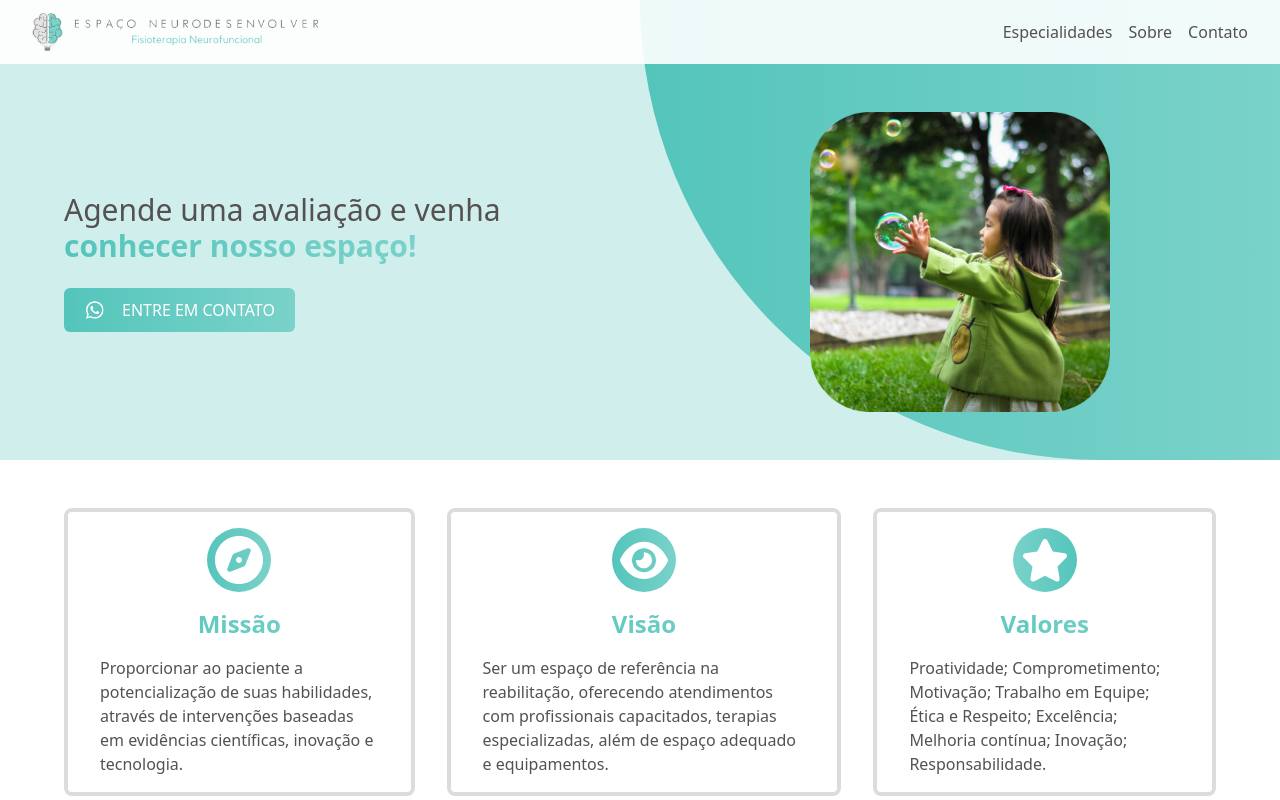
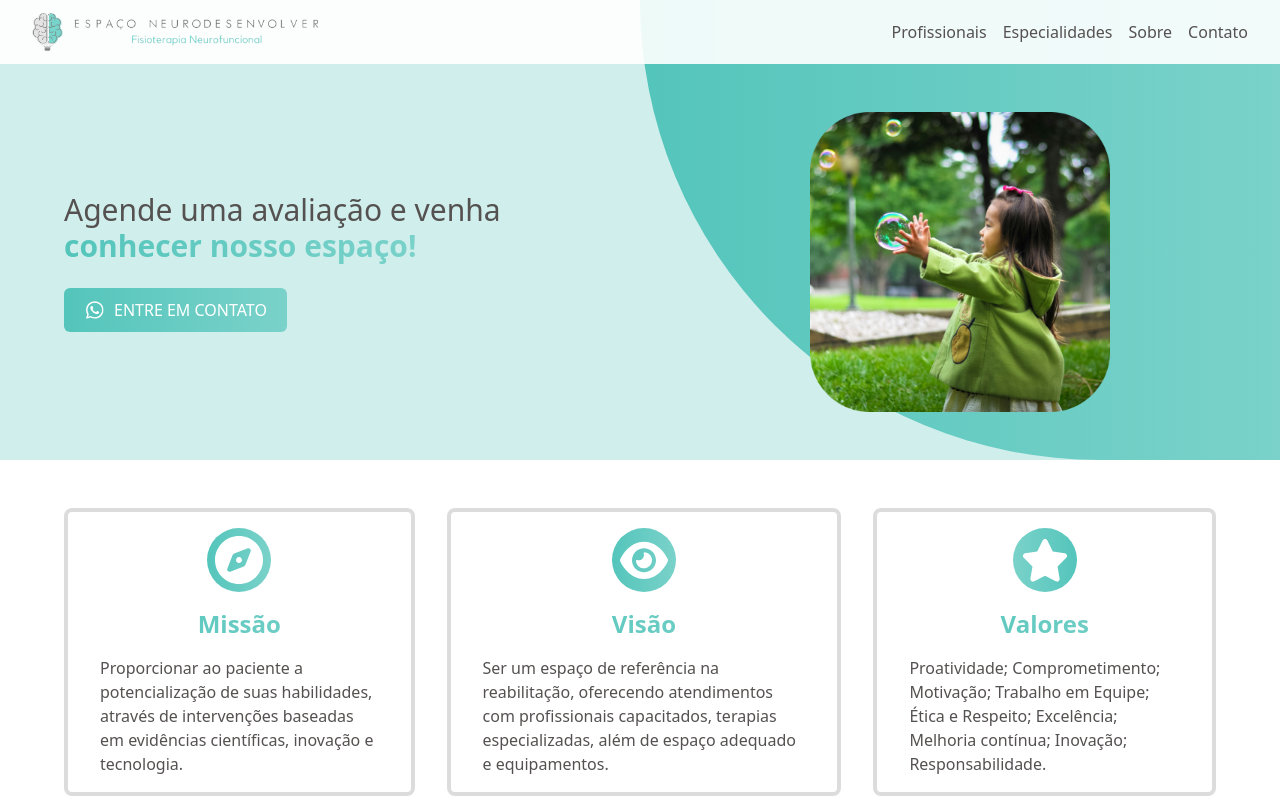
Before and after one commit to NathanPatrzyk/espaconeurodesenvolver, a React (Vite) app: page / in a window 1280 px wide. Shown: the top 800 px of the page. Built offline with nearby package versions, Linux system fonts and the light colour scheme.

Commit message:
version-3.0.1

```diff
--- a/src/components/Button.jsx
+++ b/src/components/Button.jsx
@@ -1,6 +1,6 @@
 const Button = (props) => {
   return (
-    <button className="flex align-center justify-left gap-4 text-light-neuro sm:w-auto w-full min-w-[170px] max-w-[300px] font-sm font-medium bg-gradient-to-r from-dark-cyan-neuro to-cyan-neuro py-[10px] px-[20px] rounded-md hover:opacity-80">
+    <button className="flex align-center justify-left gap-2 text-light-neuro sm:w-auto w-full min-w-[170px] max-w-[300px] font-sm font-medium bg-gradient-to-r from-dark-cyan-neuro to-cyan-neuro py-[10px] px-[20px] rounded-md hover:opacity-80">
       {props.children}
     </button>
   );
--- a/src/components/Footer.jsx
+++ b/src/components/Footer.jsx
@@ -4,13 +4,14 @@ import IconWhatsapp from "../assets/whatsapp.svg";
 
 const Footer = () => {
   let links = [
+    { name: "Profissionais", link: "#"},
     { name: "Especialidades", link: "#especialidades" },
     { name: "Sobre", link: "#sobre" },
     { name: "Contato", link: "#contato" },
   ];
   return (
     <div>
-      <footer className="flex bg-cyan-neuro">
+      <footer className="flex bg-gradient-to-r from-dark-cyan-neuro to-cyan-neuro">
         <div className="flex flex-col gap-4 px-8 pt-8">
           {links.map((link) => (
             <a className="text-light-neuro font-medium" href={link.link}>
@@ -29,7 +30,6 @@ const Footer = () => {
           </p>
         </div>
       </footer>
-      <div className="bg-cyan-neuro text-center w-full pb-8"></div>
     </div>
   );
 };
--- a/src/components/Nav.jsx
+++ b/src/components/Nav.jsx
@@ -4,6 +4,7 @@ import IconSeeMore from "../assets/see-more.svg";
 
 const Nav = () => {
   let links = [
+    { name: "Profissionais", link: "#"},
     { name: "Especialidades", link: "#especialidades" },
     { name: "Sobre", link: "#sobre" },
     { name: "Contato", link: "#contato" },
```
